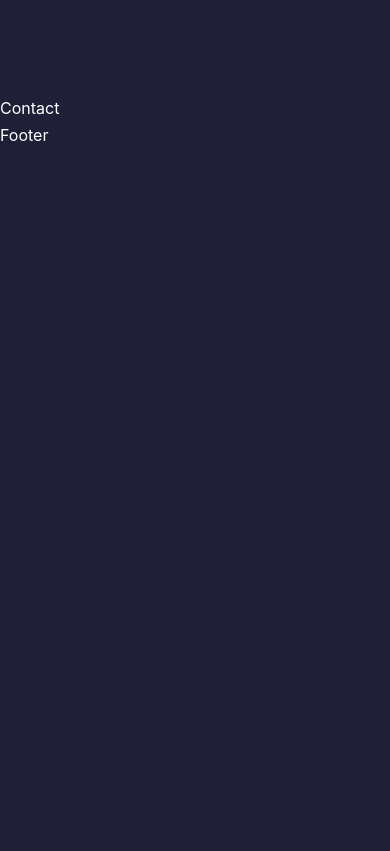
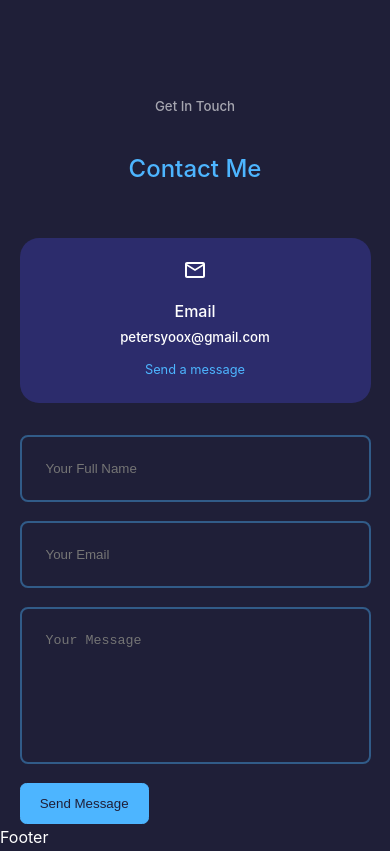
Before and after one commit to PeterSYoo/portfolio-v2, a React (Create React App) app: page / in a window 390 px wide. Shown: the part 5987-6838 px from the top of the page. Before the commit the page ends 6136 px from the top, so only its background shows below. Built offline with nearby package versions, Linux system fonts and the light colour scheme; the HTML template or start-up script is replaced by a standard one.

Commit message:
wip: adds to contact component, media queries for tablet and mobile sizes

```diff
--- a/package.json
+++ b/package.json
@@ -6,6 +6,7 @@
     "@testing-library/jest-dom": "^5.16.4",
     "@testing-library/react": "^13.3.0",
     "@testing-library/user-event": "^13.5.0",
+    "emailjs-com": "^3.2.0",
     "react": "^18.2.0",
     "react-dom": "^18.2.0",
     "react-icons": "^4.4.0",
--- a/src/components/contact/Contact.js
+++ b/src/components/contact/Contact.js
@@ -1,7 +1,75 @@
 import './contact.scss';
+import { useRef } from 'react';
+import emailjs from 'emailjs-com';
+import { MdOutlineMail } from 'react-icons/md';
 
 const Contact = () => {
-  return <section id="contact">Contact</section>;
+  const form = useRef();
+
+  const sendEmail = (e) => {
+    e.preventDefault();
+
+    emailjs
+      .sendForm(
+        'service_q7620ov',
+        'template_g0tmeje',
+        form.current,
+        '4SRkwz54ROm3Wq0x-'
+      )
+      .then(
+        (result) => {
+          console.log(result.text);
+        },
+        (error) => {
+          console.log(error.text);
+        }
+      );
+
+    e.target.reset();
+  };
+
+  return (
+    <section id="contact">
+      <h5>Get In Touch</h5>
+      <h2>Contact Me</h2>
+
+      <div className="container contact__container">
+        <div className="contact__options">
+          <article className="contact__option">
+            <MdOutlineMail className="contact__option-icon" />
+            <h4>Email</h4>
+            <h5>petersyoox@gmail.com</h5>
+            <a
+              href="mailto:petersyoox@gmail.com"
+              target="_blank"
+              rel="noreferrer"
+            >
+              Send a message
+            </a>
+          </article>
+        </div>
+        {/* END OF CONTACT OPTIONS */}
+        <form ref={form} onSubmit={sendEmail}>
+          <input
+            type="text"
+            name="name"
+            placeholder="Your Full Name"
+            required
+          />
+          <input type="email" name="email" placeholder="Your Email" required />
+          <textarea
+            name="message"
+            rows="7"
+            placeholder="Your Message"
+            required
+          ></textarea>
+          <button type="submit" className="btn btn-primary">
+            Send Message
+          </button>
+        </form>
+      </div>
+    </section>
+  );
 };
 
 export default Contact;
--- a/src/components/contact/contact.scss
+++ b/src/components/contact/contact.scss
@@ -0,0 +1,70 @@
+.container.contact__container {
+  width: 58%;
+  display: grid;
+  grid-template-columns: 30% 58%;
+  gap: 12%;
+}
+
+.contact__options {
+  display: flex;
+  flex-direction: column;
+  gap: 1.2rem;
+}
+
+.contact__option {
+  background: var(--color-bg-variant);
+  padding: 1.2rem;
+  border-radius: 1.2rem;
+  text-align: center;
+  border: 1px solid transparent;
+  transition: var(--transition);
+}
+
+.contact__option:hover {
+  background: transparent;
+  border-color: var(--color-primary-variant);
+}
+
+.contact__option-icon {
+  font-size: 1.5rem;
+  margin-bottom: 0.5rem;
+}
+
+.contact__option a {
+  margin-top: 0.7rem;
+  display: inline-block;
+  font-size: 0.8rem;
+}
+
+/* ==== FORM ==== */
+form {
+  display: flex;
+  flex-direction: column;
+  gap: 1.2rem;
+}
+
+input,
+textarea {
+  width: 100%;
+  padding: 1.5rem;
+  border-radius: 0.5rem;
+  background: transparent;
+  border: 2px solid var(--color-primary-variant);
+  resize: none;
+  color: var(--color-white);
+}
+
+/* ==== Meda Queries (Tablet) ==== */
+@media screen and (max-width: 1024px) {
+  .container.contact__container {
+    grid-template-columns: 1fr;
+    gap: 2rem;
+  }
+}
+
+/* ==== Meda Queries (Mobile) ==== */
+@media screen and (max-width: 600px) {
+  .container.contact__container {
+    width: var(--container-width-sm);
+  }
+}
```
Also changed, not shown: 1 other file (tests, documents, lock files or other folders).
